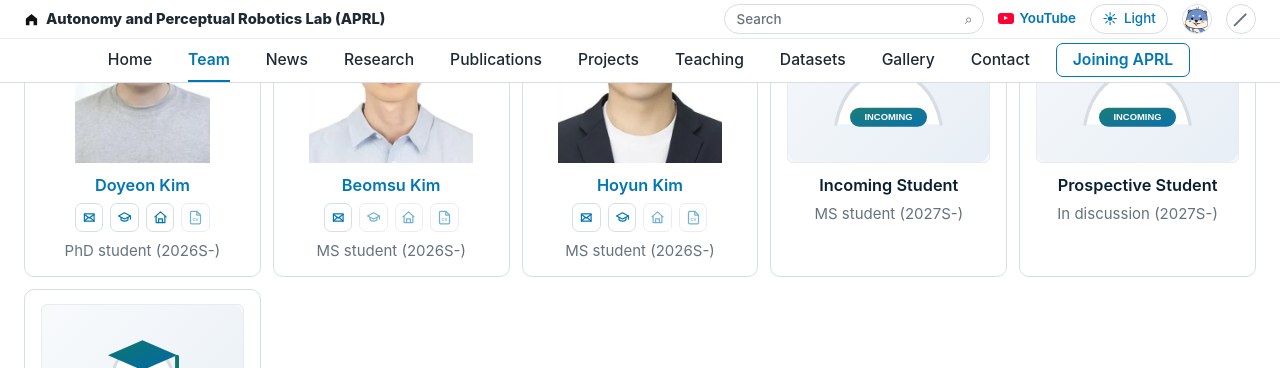
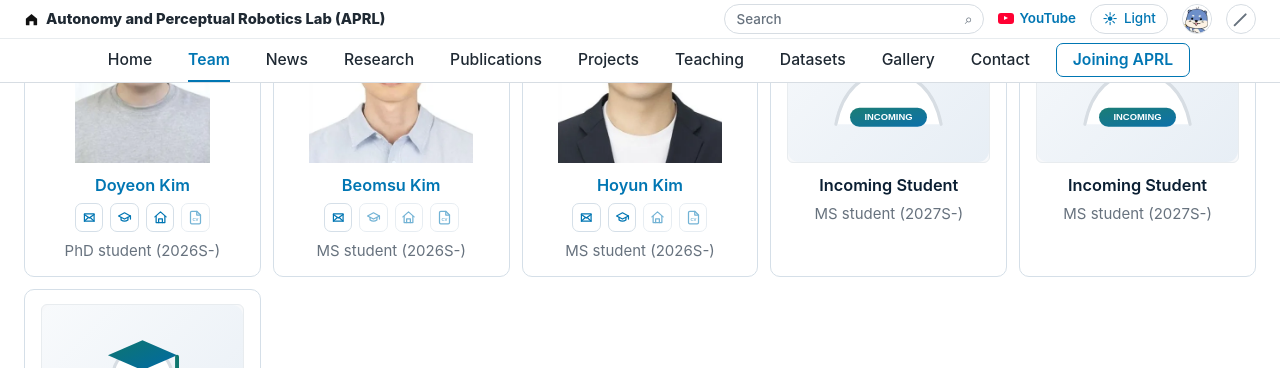
Before and after one commit to team-aprl/team-aprl.github.io, a Jekyll site: the page built from team.html, in a window 1280 px wide and 900 px high, scrolled down 1328 px. Shown: the top 368 px of the window. Built offline with Jekyll 4.4.1, drawn with Linux system fonts in a browser that asks for light colours.

Commit message:
Update incoming student status for spring 2027

```diff
--- a/team.html
+++ b/team.html
@@ -163,9 +163,9 @@
             <p>MS student (2027S-)</p>
           </article>
           <article class="team-member-card team-member-placeholder-card">
-            <img class="team-member-photo team-member-placeholder" src="assets/team/incoming-student.svg" alt="Prospective student" loading="lazy" />
-            <h3>Prospective Student</h3>
-            <p>In discussion (2027S-)</p>
+            <img class="team-member-photo team-member-placeholder" src="assets/team/incoming-student.svg" alt="Incoming student" loading="lazy" />
+            <h3>Incoming Student</h3>
+            <p>MS student (2027S-)</p>
           </article>
           <article class="team-member-card team-member-placeholder-card">
             <img class="team-member-photo team-member-placeholder" src="assets/team/incoming-student.svg" alt="Prospective student" loading="lazy" />
```
